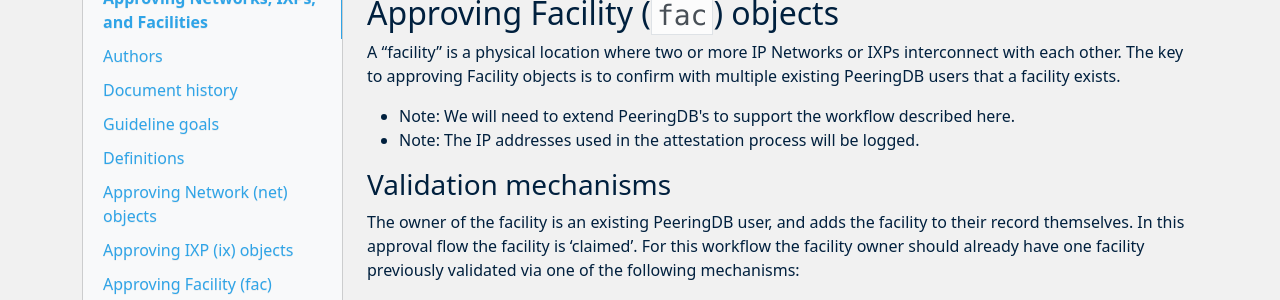
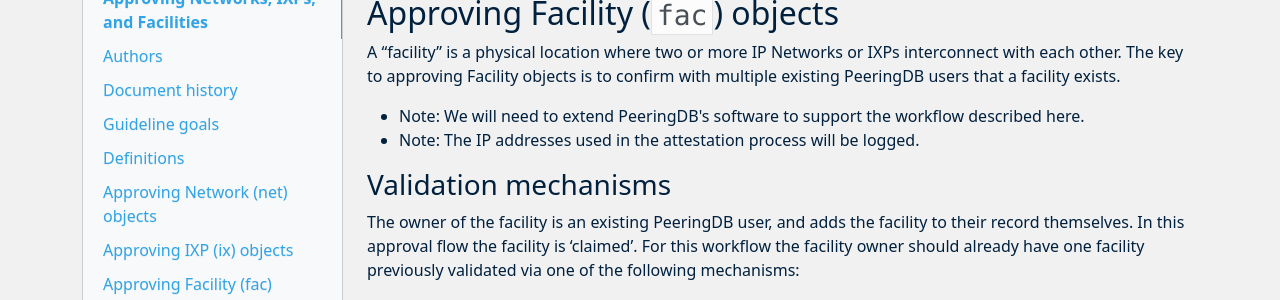
Before and after one commit to peeringdb/docs, an MkDocs documentation site: the page built from docs/committee/admin/approval-guidelines.md, in a window 1280 px wide and 900 px high, scrolled down 3231 px. Shown: the part 155-455 px from the top of the window. Built offline with MkDocs 1.6.1, drawn with Linux system fonts in a browser that asks for light colours; nearby versions of some CDN libraries.

Commit message:
Update approval-guidelines.md
Adds the missing word "software" in a description of what is needed to implement the facility approval process

```diff
--- a/docs/committee/admin/approval-guidelines.md
+++ b/docs/committee/admin/approval-guidelines.md
@@ -86,7 +86,7 @@
 
 A “facility” is a physical location where two or more IP Networks or IXPs interconnect with each other. The key to approving Facility objects is to confirm with multiple existing PeeringDB users that a facility exists.
 
-* Note: We will need to extend PeeringDB's to support the workflow described here.
+* Note: We will need to extend PeeringDB's software to support the workflow described here.
 * Note: The IP addresses used in the attestation process will be logged.
 
 ### Validation mechanisms
```
